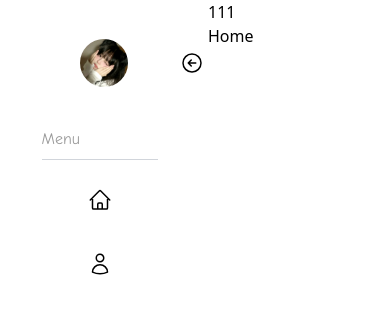
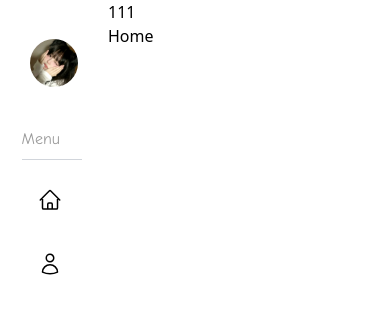
Before and after one commit to Babytiann/MeowTrackPoint, a React (Vite) app in the folder frontend/: page / in a window 390 px wide. Shown: the top 314 px of the page. Built offline with nearby package versions, Linux system fonts and the light colour scheme.

Commit message:
✨chore: implement hidden icon

```diff
--- a/frontend/src/components/Panel/Base.tsx
+++ b/frontend/src/components/Panel/Base.tsx
@@ -5,7 +5,7 @@ import Header from "./components/Header";
 
 
 const BaseArea = () =>{
-    const [brightMode, setBrightMode] = useState(true);
+    const [brightMode, setBrightMode] = useState(true);  // 亮暗模式
 
     // 切换 brightMode 的函数
     const toggleMode = () => {
@@ -13,14 +13,14 @@ const BaseArea = () =>{
     };
 
     return (
-        <div className="flex">
+        <div className={`${brightMode ? ' ' : 'dark'}`}>
+        <div className="flex  dark:bg-[#3B3B3A] dark:text-white">
             <Sider brightMode={brightMode} ></Sider>
             <div className="flex flex-col">
                 <Header></Header>
                 <Outlet/>
             </div>
-
-        </div>
+        </div></div>
     );
 };
 
--- a/frontend/src/components/Panel/components/Sider.tsx
+++ b/frontend/src/components/Panel/components/Sider.tsx
@@ -25,6 +25,9 @@ function Sider({ brightMode }: SiderProps) {
             <input type={"checkbox"} className="absolute cursor-pointer
                                                 opacity-0
 
+                                                hidden
+                                                sm:block
+
                                                 size-6
                                                 z-10
 
@@ -33,7 +36,7 @@ function Sider({ brightMode }: SiderProps) {
 
                                                 peer" onChange={handelClick}/>
 
-        <div className="flex flex-col w-[208px] lg:w-[308px] h-[100vh] relative duration-300 peer-checked:w-[208px] en">
+        <div className="flex flex-col w-[108px] lg:w-[308px] h-[100vh] relative duration-300 peer-checked:w-[108px] en">
             <div className="flex basis-[15%] justify-center items-center text-center py-[25px]">
 
                 {/* 头像*/}
@@ -51,6 +54,9 @@ function Sider({ brightMode }: SiderProps) {
                                 size-8 rounded-lg
 
                                 flex items-center justify-center
+
+                                invisible
+                                sm:visible
 
                                 cursor-pointer
                                 " ref={arrow}>
```
